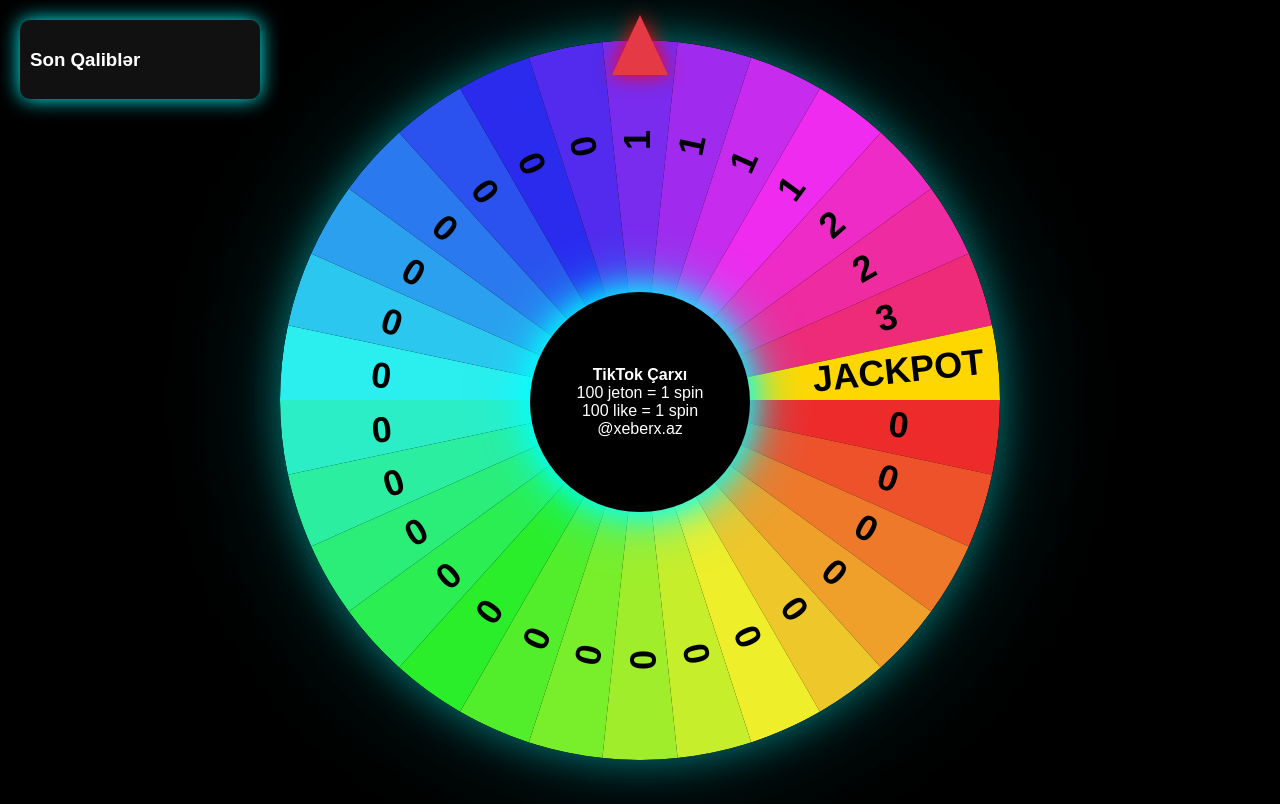
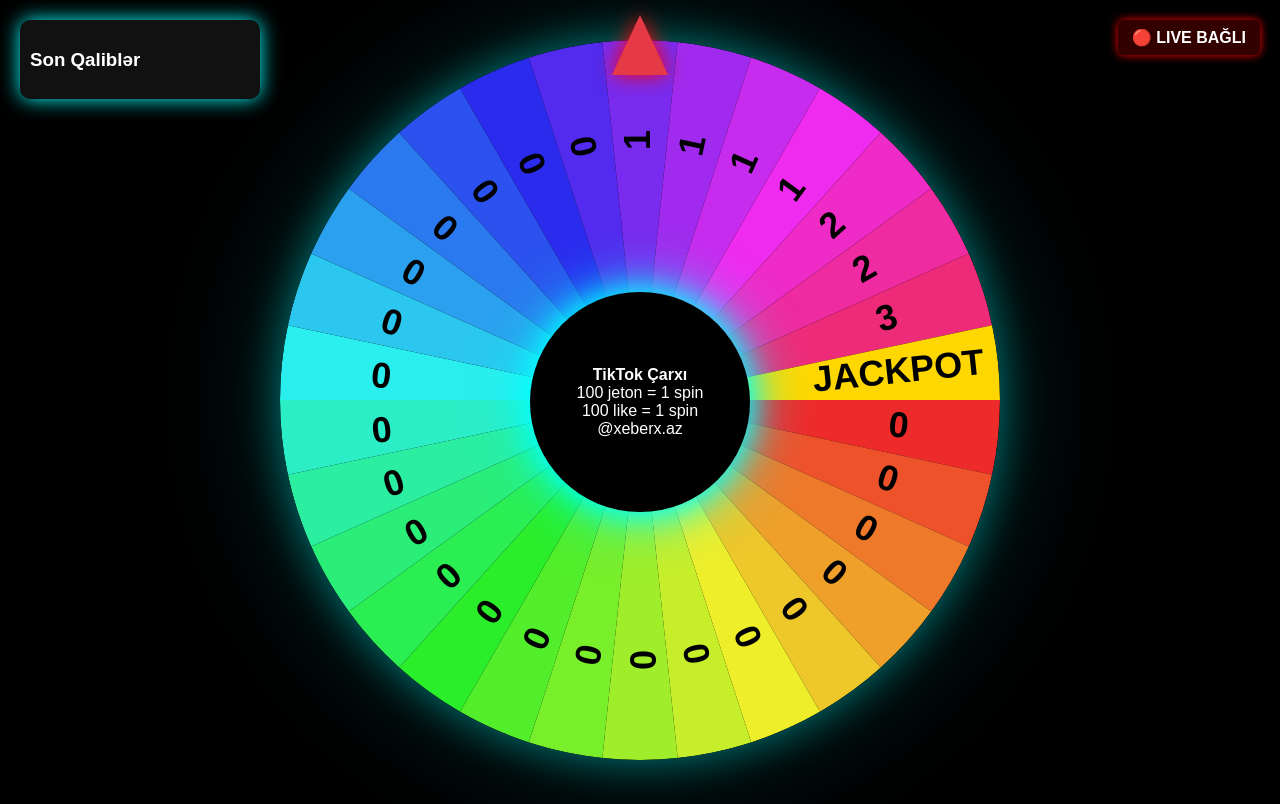
Before and after one commit to paytaksi2026/tapsev, a website: page public/index.html in a window 1280 px wide. Drawn offline with nearby package versions, Linux system fonts and the light colour scheme; no server answers.

Commit message:
Add files via upload

```diff
--- a/public/index.html
+++ b/public/index.html
@@ -14,6 +14,7 @@
 <ul id="winnerList"></ul>
 </div>
 
+<div id="liveStatus">🔴 LIVE BAĞLI</div>
 <div id="wheelWrapper">
 <div id="pointer"></div>
 <canvas id="wheel" width="720" height="720"></canvas>
--- a/public/style.css
+++ b/public/style.css
@@ -87,3 +87,17 @@ transition:opacity .3s;
 margin-top:20px;
 font-size:36px;
 }
+
+
+#liveStatus{
+position:absolute;
+top:20px;
+right:20px;
+background:#300;
+padding:8px 14px;
+border-radius:6px;
+font-weight:bold;
+color:white;
+box-shadow:0 0 10px red;
+z-index:999;
+}
--- a/public/wheel.js
+++ b/public/wheel.js
@@ -135,3 +135,13 @@ spinQueue.push({user:data.user});
 }
 runQueue();
 });
+
+
+const liveStatus = document.getElementById("liveStatus");
+
+socket.on("liveConnected", () => {
+  if(liveStatus){
+    liveStatus.innerHTML = "🟢 LIVE QOŞULDU";
+    liveStatus.style.background = "#030";
+  }
+});
--- a/server.js
+++ b/server.js
@@ -18,6 +18,7 @@ let likeCounter={};
 
 tiktok.connect().then(()=>{
 console.log("Connected to TikTok live:",username);
+  io.emit('liveConnected');
 }).catch(err=>console.error(err));
 
 tiktok.on("gift",data=>{
```
